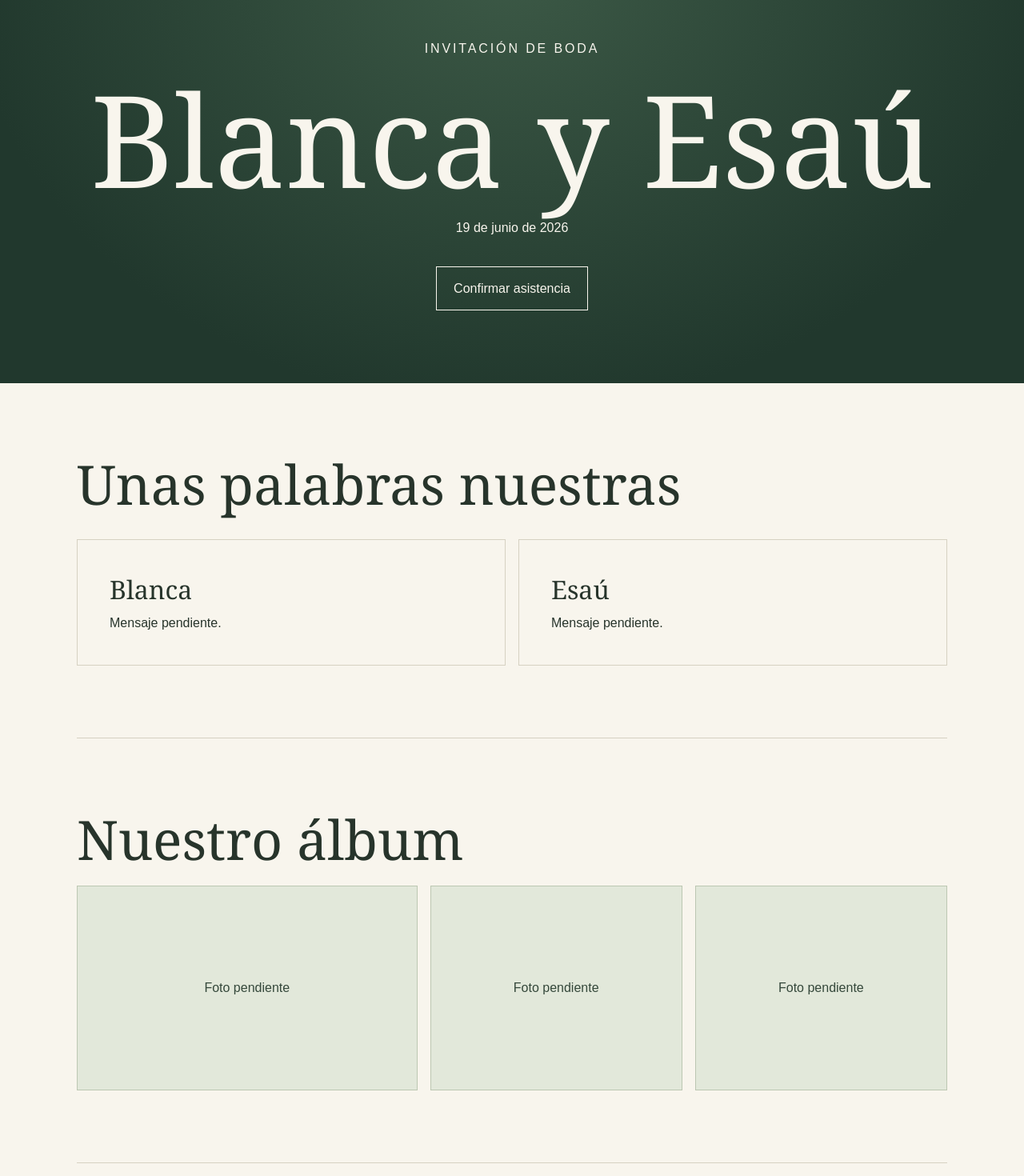
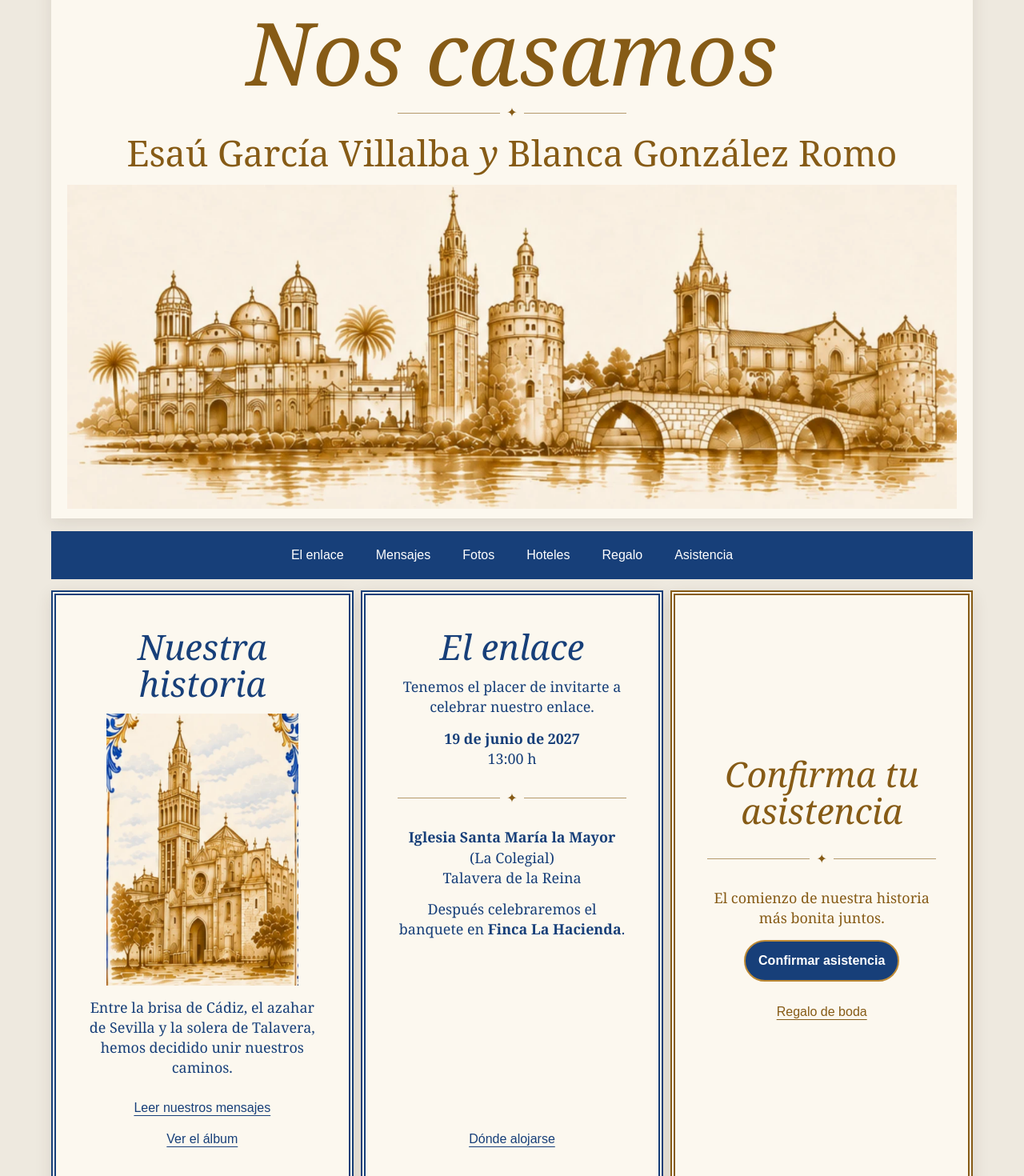
Before and after one commit to iscuer/boda-blanca-esau, a Next.js app: page / in a window 1280 px wide. Shown: the part 100-1570 px from the top of the page at 80% size. Built offline with nearby package versions, Linux system fonts and the light colour scheme.

Commit message:
Convertir el PDF en una invitación web interactiva

```diff
--- a/app/boda.ts
+++ b/app/boda.ts
@@ -1,5 +1,11 @@
 type Hotel = { nombre: string; zona: string; url: string };
 type Foto = { src: string; alt: string };
+
+export const fechaBoda = {
+  iso: "2027-06-19T13:00:00+02:00",
+  fecha: "19 de junio de 2027",
+  hora: "13:00 h",
+};
 
 export const boda = {
   hoteles: [] as Hotel[],
--- a/app/globals.css
+++ b/app/globals.css
@@ -1,60 +1,182 @@
 @import "tailwindcss";
 
 body {
-  background: #f8f5ed;
-  color: #27342b;
+  background: #eee9df;
+  color: #183760;
   font-family: Arial, sans-serif;
 }
 
-.invite {
-  min-height: 65svh;
-  display: grid;
-  place-content: center;
-  justify-items: center;
-  gap: 1.25rem;
-  padding: 4rem 1.5rem;
+.invitacion {
+  --papel: #fcf8ef;
+  --azul: #173f79;
+  --dorado: #865b16;
+  width: min(72rem, calc(100% - 2rem));
+  margin: clamp(1rem, 4vw, 3rem) auto 0;
   text-align: center;
-  color: #f8f5ed;
-  background: radial-gradient(ellipse at 50% 0%, #3c5946, #21382d 75%);
 }
 
-.invite p {
-  letter-spacing: .18em;
-  text-transform: uppercase;
+.invitacion-portada,
+.invitacion-panel {
+  background: var(--papel);
+  box-shadow: 0 .4rem 1.25rem #3f2a171c;
 }
 
-.invite h1 {
-  font: normal clamp(4rem, 13vw, 10rem)/1 Georgia, serif;
+.invitacion-portada {
+  color: var(--dorado);
+  padding: clamp(1.5rem, 5vw, 4rem) clamp(.35rem, 2vw, 1.25rem) .75rem;
 }
 
-.invite a {
-  border: 1px solid currentColor;
-  padding: .9rem 1.3rem;
-  margin-top: 1rem;
+.invitacion-lema {
+  font: italic clamp(3rem, 8.5vw, 7rem)/.98 Georgia, serif;
 }
 
-.invite a:hover {
-  background: #f8f5ed;
-  color: #21382d;
+.invitacion-portada h1 {
+  font: normal clamp(1.3rem, 3.5vw, 2.8rem)/1.25 Georgia, serif;
+  text-wrap: balance;
+  margin: 0 .6rem;
 }
 
-.boda-nav {
-  display: flex;
-  justify-content: center;
-  flex-wrap: wrap;
-  gap: .25rem 1.5rem;
-  padding: .6rem 1rem;
-  border-bottom: 1px solid #d6d1c2;
+.invitacion-portada h1 span {
+  font-style: italic;
 }
 
-.boda-nav a {
-  padding: .45rem 0;
+.invitacion-portada img {
+  width: 100%;
+  height: auto;
+  margin-top: .75rem;
+  mix-blend-mode: multiply;
 }
 
-.boda-nav a:hover,
-.boda-section a {
+.invitacion-adorno {
+  display: flex;
+  align-items: center;
+  justify-content: center;
+  gap: .5rem;
+  color: var(--dorado);
+  margin: .65rem auto;
+}
+
+.invitacion-adorno::before,
+.invitacion-adorno::after {
+  content: "";
+  width: clamp(2rem, 11vw, 8rem);
+  height: 1px;
+  background: currentColor;
+  opacity: .6;
+}
+
+.invitacion-indice {
+  display: flex;
+  flex-wrap: wrap;
+  justify-content: center;
+  gap: .2rem clamp(.6rem, 3vw, 2rem);
+  padding: .65rem .5rem;
+  margin-top: 1rem;
+  background: var(--azul);
+  color: white;
+}
+
+.invitacion-indice a {
+  padding: .5rem .25rem;
+}
+
+.invitacion-indice a:hover,
+.invitacion-enlaces a {
   text-decoration: underline;
-  text-underline-offset: .25em;
+  text-underline-offset: .24em;
+}
+
+.invitacion-paneles {
+  display: grid;
+  grid-template-columns: repeat(3, minmax(0, 1fr));
+  gap: .6rem;
+  margin-top: .85rem;
+}
+
+.invitacion-panel {
+  display: flex;
+  flex-direction: column;
+  align-items: center;
+  gap: .9rem;
+  min-width: 0;
+  padding: clamp(1.4rem, 3.3vw, 2.65rem) clamp(1.05rem, 3vw, 2.3rem);
+  border: .38rem double var(--azul);
+  color: var(--azul);
+}
+
+.invitacion-panel h2 {
+  font: italic clamp(2rem, 3.4vw, 3.1rem)/1.05 Georgia, serif;
+  text-wrap: balance;
+}
+
+.invitacion-panel p,
+.invitacion-panel time {
+  font: normal 1.12rem/1.4 Georgia, serif;
+}
+
+.invitacion-panel time strong,
+.invitacion-panel time span {
+  display: block;
+}
+
+.invitacion-historia img {
+  width: min(100%, 15rem);
+  height: auto;
+  mix-blend-mode: multiply;
+}
+
+.invitacion-asistencia {
+  justify-content: center;
+  border-color: var(--dorado);
+  color: var(--dorado);
+}
+
+.invitacion-enlaces {
+  display: grid;
+  gap: .25rem;
+  padding-top: .35rem;
+  margin-top: auto;
+}
+
+.invitacion-enlaces a {
+  padding: .35rem 0;
+}
+
+.invitacion-asistencia .invitacion-enlaces {
+  margin-top: 0;
+}
+
+.invitacion-boton {
+  display: inline-block;
+  padding: .75rem 1rem;
+  border: 2px solid #bc8935;
+  border-radius: 2rem;
+  background: var(--azul);
+  color: white;
+  font-weight: 600;
+}
+
+.invitacion-boton:hover {
+  background: #0f2a50;
+}
+
+.invitacion a:focus-visible {
+  outline: 2px solid currentColor;
+  outline-offset: 3px;
+}
+
+section[id] {
+  scroll-margin-top: 1rem;
+}
+
+@media (max-width: 48rem) {
+  .invitacion-paneles {
+    grid-template-columns: 1fr;
+  }
+
+  .invitacion-enlace {
+    order: -1;
+  }
 }
 
 .boda-section {
--- a/app/layout.tsx
+++ b/app/layout.tsx
@@ -1,8 +1,9 @@
 import type { Metadata } from "next";
+import { fechaBoda } from "./boda";
 import "./globals.css";
 
 export const metadata: Metadata = {
-  title: "Blanca y Esaú | 19 de junio de 2026",
+  title: `Blanca y Esaú | ${fechaBoda.fecha}`,
   description: "Invitación a la boda de Blanca y Esaú.",
 };
 
--- a/app/page.tsx
+++ b/app/page.tsx
@@ -1,23 +1,62 @@
 import Image from "next/image";
 import RsvpForm from "@/components/RsvpForm";
-import { boda } from "./boda";
+import { boda, fechaBoda } from "./boda";
+import panorama from "@/public/invitacion/panorama.webp";
+import colegial from "@/public/invitacion/colegial.webp";
 
 export default function Home() {
   return (
-    <main>
-      <nav className="boda-nav" aria-label="Secciones de la boda">
+    <main id="inicio">
+      <div className="invitacion">
+        <header className="invitacion-portada">
+          <p className="invitacion-lema">Nos casamos</p>
+          <div className="invitacion-adorno" aria-hidden="true">✦</div>
+          <h1>Esaú García Villalba <span>y</span> Blanca González Romo</h1>
+          <Image src={panorama} alt="" preload sizes="(max-width: 72rem) 95vw, 70rem" />
+        </header>
+        <nav className="invitacion-indice" aria-label="Secciones de la invitación">
+          <a href="#enlace">El enlace</a>
           <a href="#mensajes">Mensajes</a>
           <a href="#fotos">Fotos</a>
           <a href="#hoteles">Hoteles</a>
           <a href="#regalo">Regalo</a>
           <a href="#confirmacion">Asistencia</a>
         </nav>
-      <header className="invite">
-        <p>Invitación de boda</p>
-        <h1>Blanca y Esaú</h1>
-        <time dateTime="2026-06-19">19 de junio de 2026</time>
-        <a href="#confirmacion">Confirmar asistencia</a>
-      </header>
+        <div className="invitacion-paneles">
+          <section className="invitacion-panel invitacion-historia" aria-labelledby="titulo-historia">
+            <h2 id="titulo-historia">Nuestra historia</h2>
+            <Image src={colegial} alt="" sizes="(max-width: 48rem) 80vw, 22rem" />
+            <p>Entre la brisa de Cádiz, el azahar de Sevilla y la solera de Talavera, hemos decidido unir nuestros caminos.</p>
+            <div className="invitacion-enlaces">
+              <a href="#mensajes">Leer nuestros mensajes</a>
+              <a href="#fotos">Ver el álbum</a>
+            </div>
+          </section>
+          <section id="enlace" className="invitacion-panel invitacion-enlace" aria-labelledby="titulo-enlace">
+            <h2 id="titulo-enlace">El enlace</h2>
+            <p>Tenemos el placer de invitarte a celebrar nuestro enlace.</p>
+            <time dateTime={fechaBoda.iso}>
+              <strong>{fechaBoda.fecha}</strong>
+              <span>{fechaBoda.hora}</span>
+            </time>
+            <div className="invitacion-adorno" aria-hidden="true">✦</div>
+            <p><strong>Iglesia Santa María la Mayor</strong><br />(La Colegial)<br />Talavera de la Reina</p>
+            <p>Después celebraremos el banquete en <strong>Finca La Hacienda</strong>.</p>
+            <div className="invitacion-enlaces">
+              <a href="#hoteles">Dónde alojarse</a>
+            </div>
+          </section>
+          <section className="invitacion-panel invitacion-asistencia" aria-labelledby="titulo-asistencia">
+            <h2 id="titulo-asistencia">Confirma tu asistencia</h2>
+            <div className="invitacion-adorno" aria-hidden="true">✦</div>
+            <p>El comienzo de nuestra historia más bonita juntos.</p>
+            <a className="invitacion-boton" href="#confirmacion">Confirmar asistencia</a>
+            <div className="invitacion-enlaces">
+              <a href="#regalo">Regalo de boda</a>
+            </div>
+          </section>
+        </div>
+      </div>
       <section id="mensajes" className="boda-section" aria-labelledby="titulo-mensajes">
         <h2 id="titulo-mensajes">Unas palabras nuestras</h2>
         <div className="mensajes-grid">
@@ -68,6 +107,7 @@ export default function Home() {
         <RsvpForm />
       </section>
       <footer className="px-6 py-8 text-center text-sm">
+        <a href="#inicio" className="mr-5 underline underline-offset-4">Volver a la invitación</a>
         <a href="/novios" className="underline underline-offset-4">Zona privada</a>
       </footer>
     </main>
```
Also changed, not shown: public/invitacion/colegial.webp (added), public/invitacion/panorama.webp (added). Lines whose indentation alone changed are shown as unchanged.
